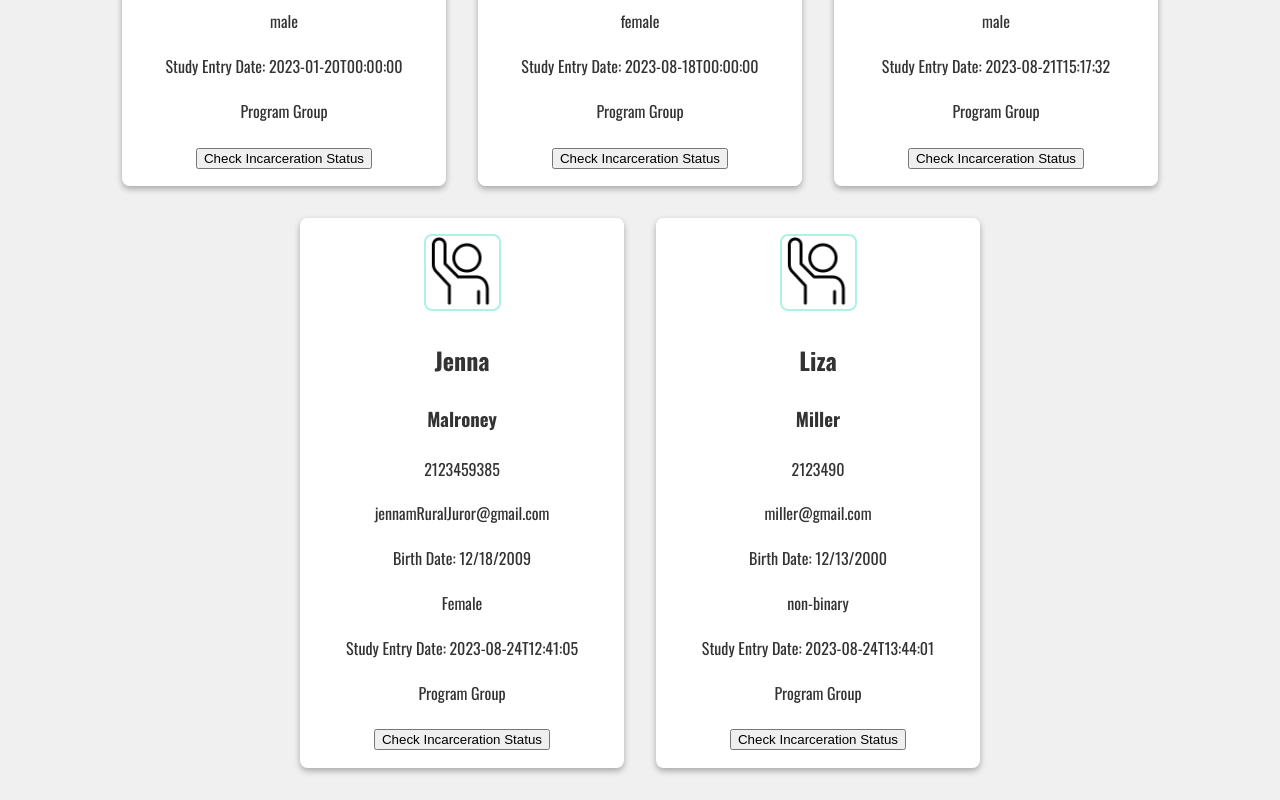
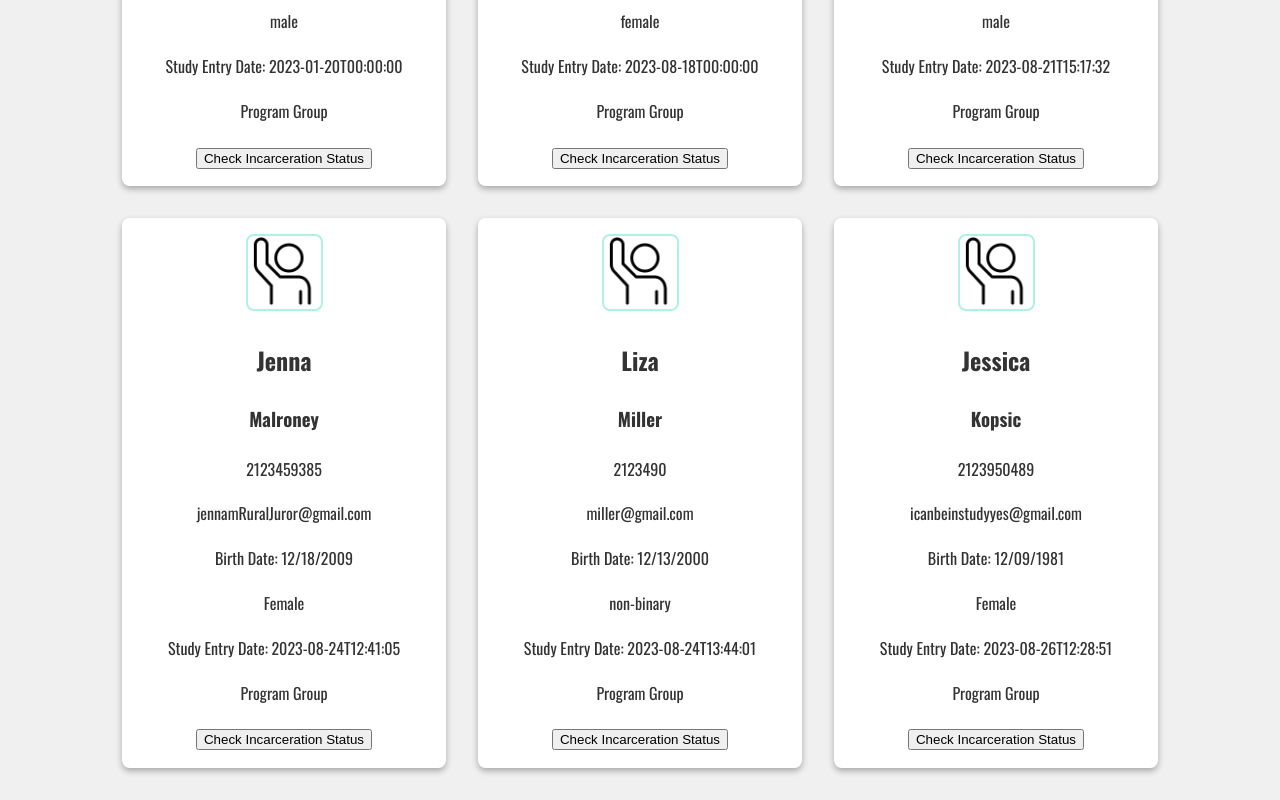
Before and after one commit to bretbarden/study-intake-system, a React (Create React App) app: page /registry in a window 1280 px wide. Shown: the part 10143-10943 px from the top of the page. Built offline with nearby package versions, Linux system fonts and the light colour scheme; data requests are answered from the project's data file.

Commit message:
bug fixed

```diff
--- a/db.json
+++ b/db.json
@@ -632,6 +632,17 @@
       "studyEntryDate": "2023-08-24T13:44:01",
       "researchGroup": "Program",
       "id": 53
+    },
+    {
+      "firstName": "Jessica",
+      "lastName": "Kopsic",
+      "phone": "2123950489",
+      "email": "icanbeinstudyyes@gmail.com",
+      "birthDate": "12/09/1981",
+      "gender": "Female",
+      "studyEntryDate": "2023-08-26T12:28:51",
+      "researchGroup": "Program",
+      "id": 54
     }
   ]
 }
--- a/src/components/ParticipantListCard.jsx
+++ b/src/components/ParticipantListCard.jsx
@@ -1,7 +1,6 @@
 import { useNavigate } from 'react-router-dom'
 import {useState} from 'react'
 import placeholder from '../assets/participant-placeholder.png'
-import ParticipantJailStatus  from './ParticipantJailStatus'
 import ParticipantJailStatusButton  from './ParticipantJailStatusButton'
 
 function ParticipantListCard({ participantObj }) {
```
